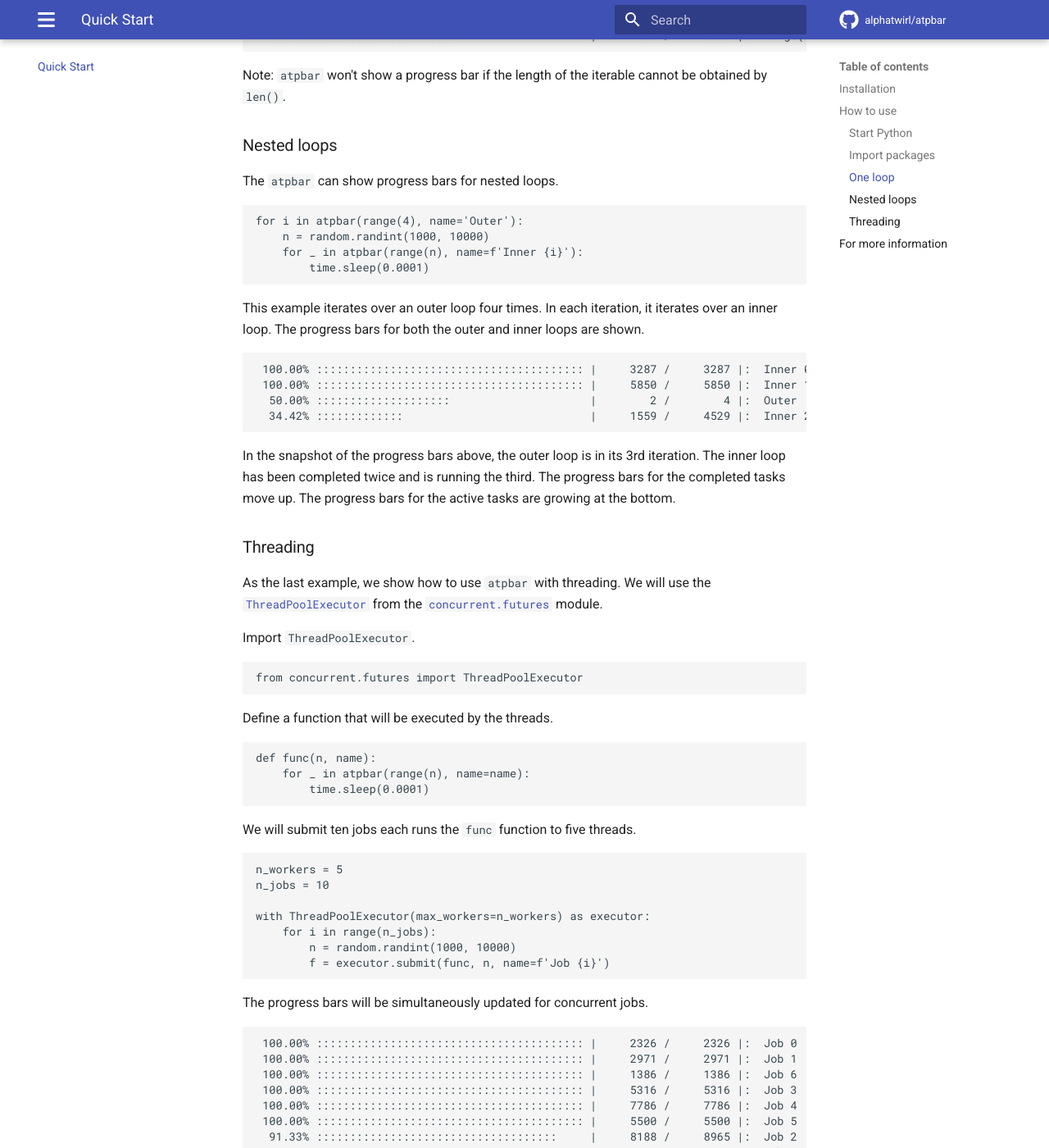
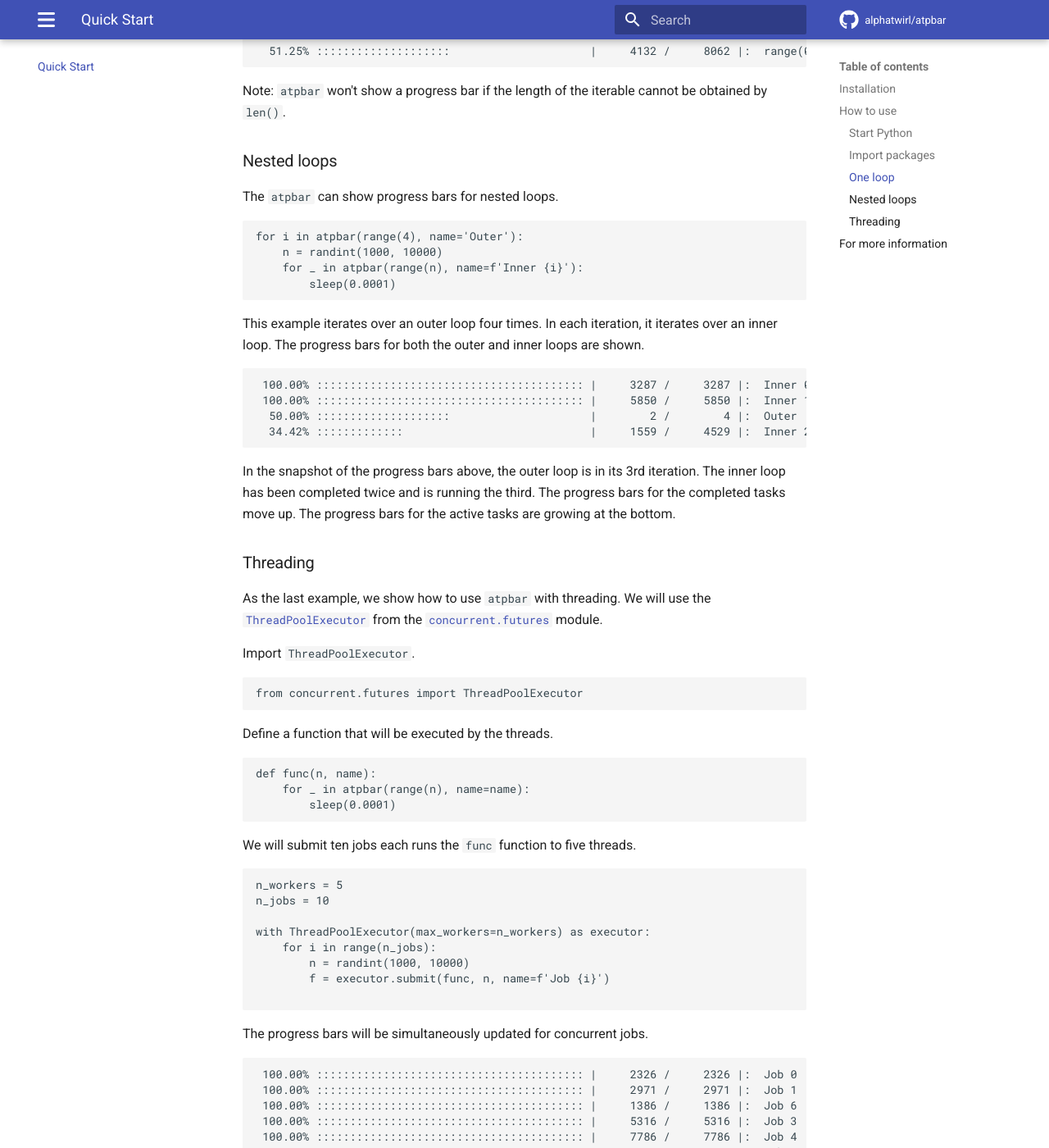
Before and after one commit to alphatwirl/atpbar, an MkDocs documentation site: the page built from docs/quick.md, in a window 1280 px wide and 1400 px high, scrolled down 1245 px. Shown: the whole window at 82% size. Built offline with MkDocs 1.6.1 and Material for MkDocs 9.7.7, drawn with Linux system fonts in a browser that asks for light colours; comment, search, counter and statistics services are not loaded; some of the changed text lies outside the part shown.

Commit message:
Update doc

````diff
--- a/docs/quick.md
+++ b/docs/quick.md
@@ -39,9 +40,9 @@ from atpbar import atpbar
 The `atpbar` can wrap an iterable to show a progress bar for the iterations.
 
 ```python
-n = random.randint(1000, 10000)
+n = randint(1000, 10000)
 for _ in atpbar(range(n)):
-    time.sleep(0.0001)
+    sleep(0.0001)
 ```
 
 This example randomly selects the number of iterations and, in each iteration,
@@ -62,9 +63,9 @@ The `atpbar` can show progress bars for nested loops.
 
 ```python
 for i in atpbar(range(4), name='Outer'):
-    n = random.randint(1000, 10000)
+    n = randint(1000, 10000)
     for _ in atpbar(range(n), name=f'Inner {i}'):
-        time.sleep(0.0001)
+        sleep(0.0001)
 ```
 
 This example iterates over an outer loop four times. In each iteration, it
@@ -103,7 +104,7 @@ Define a function that will be executed by the threads.
 ```python
 def func(n, name):
     for _ in atpbar(range(n), name=name):
-        time.sleep(0.0001)
+        sleep(0.0001)
 ```
 
 We will submit ten jobs each runs the `func` function to five threads.
@@ -114,8 +115,9 @@ n_jobs = 10
 
 with ThreadPoolExecutor(max_workers=n_workers) as executor:
     for i in range(n_jobs):
-        n = random.randint(1000, 10000)
+        n = randint(1000, 10000)
         f = executor.submit(func, n, name=f'Job {i}')
+
 ```
 
 The progress bars will be simultaneously updated for concurrent jobs.
````
Also changed, not shown: other parts of docs/quick.md (+3 -2 lines).
